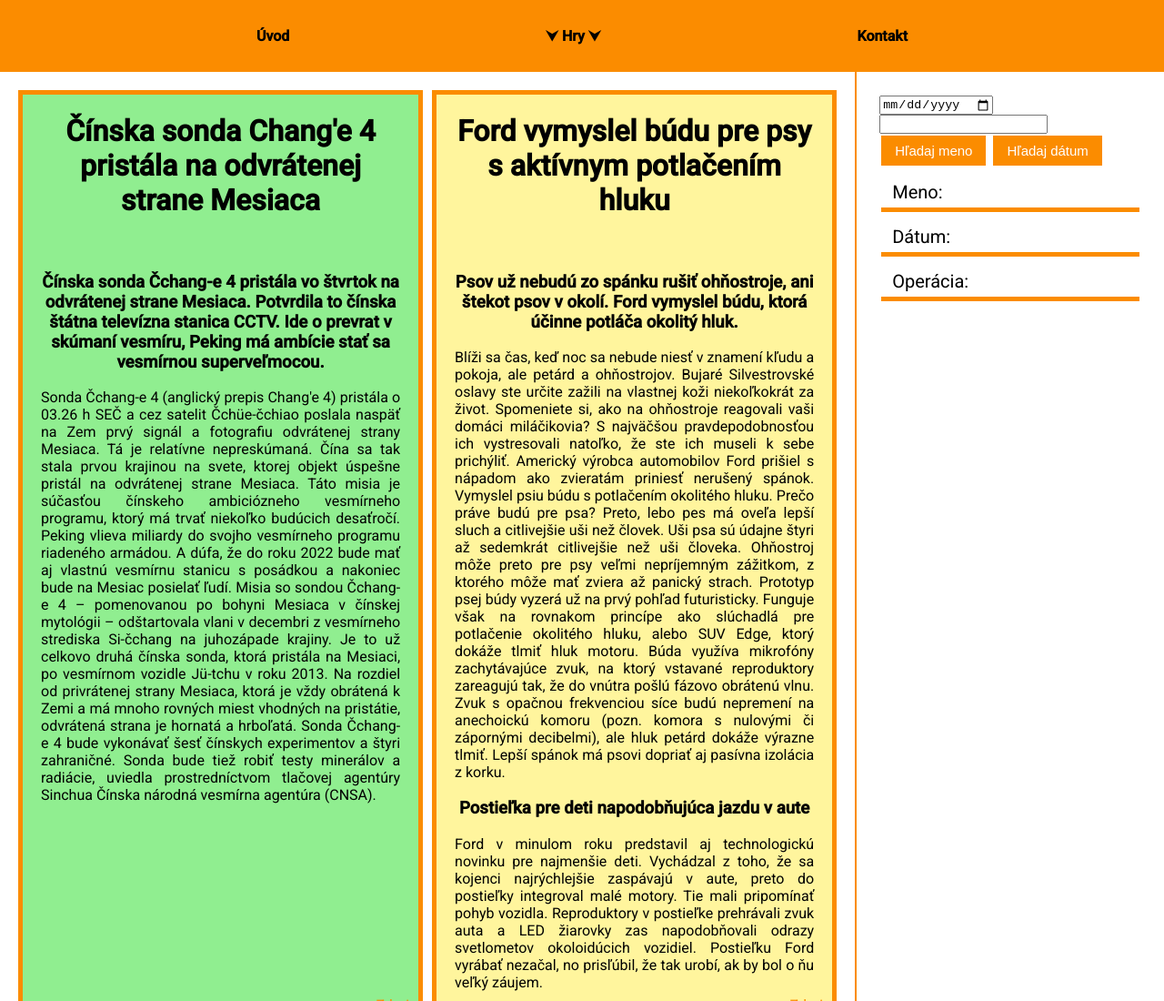
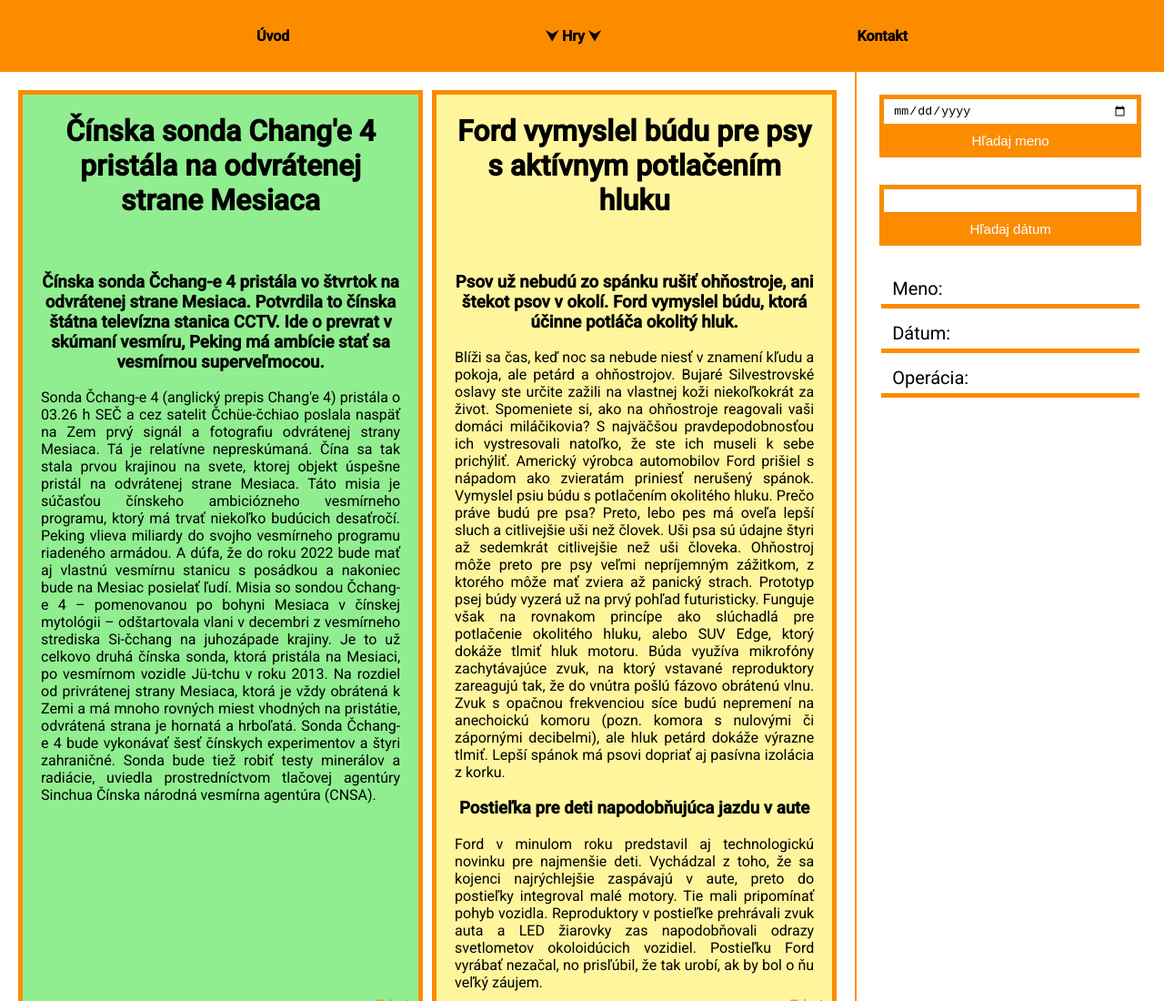
Before and after one commit to Chiff/webtech-2018, a website with bundled scripts: page index.html in a window 1280 px wide. Shown: the top 1100 px of the page at 91% size. Built offline with nearby package versions, Linux system fonts and the light colour scheme.

Commit message:
side style

```diff
--- a/index.html
+++ b/index.html
@@ -16,10 +16,7 @@
 <nav>
     <a href="#page_main">Úvod</a>
     <div class="drop-hover">⮟ Hry ⮟
-        <div class="drop-down">
-
-
-        </div>
+        <div class="drop-down"></div>
     </div>
     <a href="#page_kontakt">Kontakt</a>
 </nav>
@@ -230,10 +227,10 @@
     <div class="side">
         <div class="container-calendar">
             <input id="calendar-date" type="date">
-            <input id="calendar-name" type="text">
             <label for="calendar-date">
                 <button class="button" onclick="getNameByDate()">Hľadaj meno</button>
             </label>
+            <input id="calendar-name" type="text">
             <label for="calendar-name">
                 <button class="button" onclick="getDateByName()">Hľadaj dátum</button>
             </label>
--- a/script.js
+++ b/script.js
@@ -101,7 +101,7 @@
     let dateParsed = inputDate.split('-');
     let day = dateParsed[2];
     let month = dateParsed[1];
-    let formatDate = kalendar[month + day + ''];
+    let formatDate = kalendar[month + '' + day];
 
     // console.log(month + '' + day);
     // console.log(inputDate);
--- a/styles.css
+++ b/styles.css
@@ -13,7 +13,7 @@
 }
 
 ul li::before {
-    content: "\0000BB";  /* Add content: \2022 is the CSS Code/unicode for a bullet */
+    content: "\0000BB"; /* Add content: \2022 is the CSS Code/unicode for a bullet */
     color: #fb8c00; /* Change the color */
     font-weight: bold; /* If you want it to be bold */
     display: inline-block; /* Needed to add space between the bullet and the text */
@@ -30,6 +30,7 @@
     padding: 30px 0;
     background: #fb8c00;
 }
+
 nav a {
     text-decoration: none;
     margin: 0 auto;
@@ -75,7 +76,7 @@
     padding: 20px;
 }
 
-.side .container-calendar{
+.side .container-calendar {
     height: calc(80% - 110px);
     /*background: pink;*/
 }
@@ -85,25 +86,30 @@
     padding: 10px;
 }
 
-.button{
+.button {
     background-color: #fb8c00;
     color: white;
-    border: 3px solid #fb8c00;
+    border: 5px solid #fb8c00;
     padding: 5px 12px;
-    display: inline-block;
     font-size: 15px;
-    margin: 2px 2px;
     cursor: pointer;
+    -webkit-transition: background-color 0.5s;
+    -moz-transition: background-color 0.5s;
+    -ms-transition: background-color 0.5s;
+    -o-transition: background-color 0.5s;
+    transition: background-color 0.5s;
 }
+
 .name,
 .date,
-.operation{
+.operation {
     font-size: 20px;
     padding: 5px 12px;
     border-bottom: 5px solid #fb8c00;
     margin: 10px 2px;
 }
-#copy{
+
+#copy {
     padding: 10px 5px;
     text-align: right;
     border-top: 2px solid #fb8c00;
@@ -114,7 +120,8 @@
     cursor: pointer;
     font-weight: bold;
 }
-.drop-hover:hover .drop-down{
+
+.drop-hover:hover .drop-down {
     display: block;
 }
 
@@ -166,6 +173,30 @@
 a.disabled {
     color: grey;
 }
+
+.side input,
+.side button {
+    display: block;
+    width: 100%;
+    box-sizing: border-box;
+}
+
+.side input {
+    padding: 5px 10px;
+    border: 5px solid #fb8c00;
+}
+
+.side button {
+    margin-top: -5px;
+    margin-bottom: 30px;
+    z-index: 2;
+}
+
+.side button:hover {
+    color: black;
+    background: white;
+}
+
 /**************/
 /* MAT COLORS */
 /**************/
@@ -327,7 +358,7 @@
     text-transform: uppercase;
 }
 
-th,td {
+th, td {
     border: 1px solid #fb8c00;
     margin: 0;
     padding: 10px;
@@ -338,6 +369,7 @@
 tbody td {
     color: red;
 }
+
 table .true {
     color: green;
 }
@@ -346,7 +378,7 @@
 /* Uvod */
 /***************/
 
-#stlpce{
+#stlpce {
     display: flex;
     flex-wrap: wrap;
     width: 100%;
@@ -355,7 +387,8 @@
     padding: 15px;
     box-sizing: border-box;
 }
-.stlpce{
+
+.stlpce {
     display: block;
     flex-grow: 1;
     flex-basis: 280px;
@@ -377,13 +410,16 @@
     right: 0;
     padding: 10px;
 }
+
 .stlpce.color-clanok1 {
     background-color: lightgreen;
 }
+
 .stlpce.color-clanok2 {
     background-color: #bcaaa4;
     order: 1;
 }
+
 .stlpce.color-clanok3 {
     background-color: #fff59d;
 }
```
